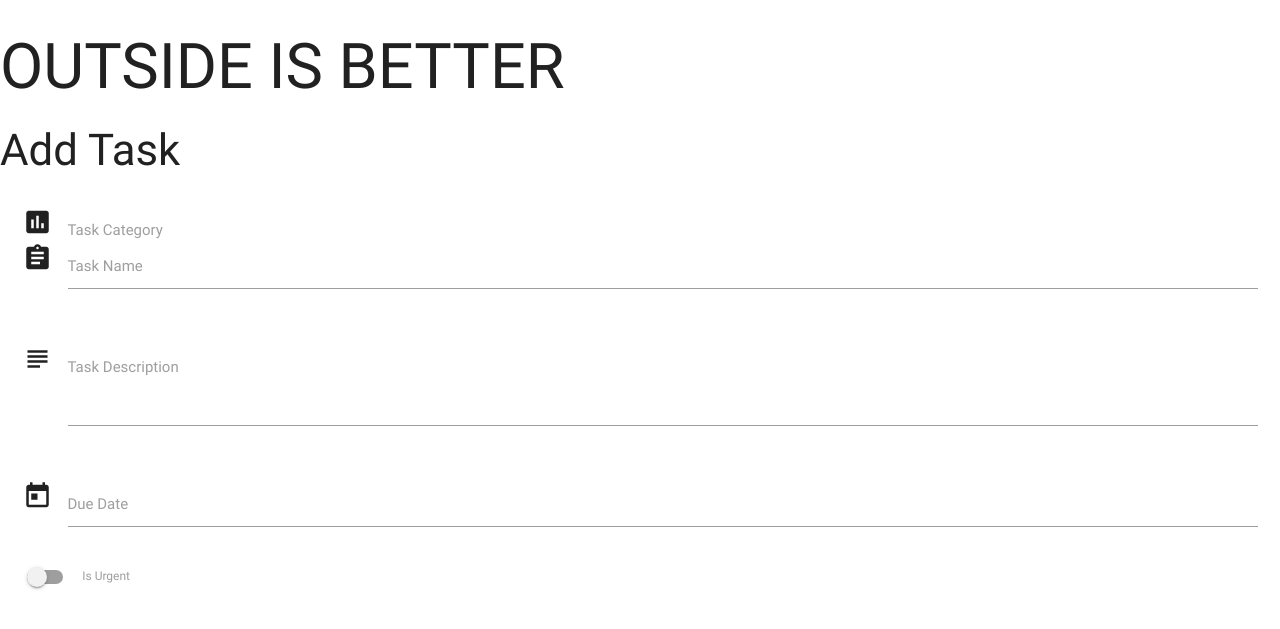
After one commit to S-Perring/Cremur, a Python web app: template templates/addtask.html in a window 1280 px wide. The commit adds this page. Shown: the top 629 px of the page. Run offline with Jinja, Linux system fonts and the light colour scheme; the template is opened without the code that fills it, so the values that code supplies are empty; some libraries are stand-ins or nearby versions.

Commit message:
Add task function

```diff
--- /dev/null
+++ b/templates/addtask.html
@@ -0,0 +1,50 @@
+{% extends 'base.html' %} {% block content %}
+<h3>Add Task</h3>
+<div class="row">
+    <form action="" method="POST" class="col s12">
+        <div class="row">
+            <div class="row">
+                <div class="input-field col s12">
+                    <i class="material-icons prefix">poll</i>
+                    <select id="category" name="category_name">
+                  <option value="" disabled selected>Choose Category</option>
+                  {% for cat in categories %}
+                      <option value="{{cat.category_name}}">{{cat.category_name}}</option>
+                  {% endfor %}
+                </select>
+                    <label>Task Category</label>
+                </div>
+            </div>
+            <div class="input-field col s12">
+                <i class="material-icons prefix">assignment</i>
+                <input id="task_name" name="task_name" type="text">
+                <label for="icon_prefix">Task Name</label>
+            </div>
+        </div>
+        <div class="row">
+            <div class="input-field col s12">
+                <i class="material-icons prefix">subject</i>
+                <textarea name="task_description" id="task_description" class="materialize-textarea"></textarea>
+                <label for="icon_telephone">Task Description</label>
+            </div>
+        </div>
+        <div class="row">
+            <div class="input-field col s12">
+                <i class="material-icons prefix">today</i>
+                <input id="due_date" name="due_date" type="text" class="datepicker">
+                <label for="icon_prefix">Due Date</label>
+            </div>
+        </div>
+        <div class="row">
+            <div class="switch">
+                <label>
+                  <input id="is_urgent" name="is_urgent" type="checkbox">
+                  <span class="lever"></span>
+                  Is Urgent
+                </label>
+            </div>
+        </div>
+    </form>
+</div>
+
+{% endblock %}
--- a/templates/base.html
+++ b/templates/base.html
@@ -9,7 +9,7 @@
 <h1>OUTSIDE IS BETTER</h1>
 {% block content %}
 
-{% endblock %}
+{% endblock content %}
     <script src="https://cdnjs.cloudflare.com/ajax/libs/jquery/3.2.1/jquery.min.js"></script>
     <script src="https://cdnjs.cloudflare.com/ajax/libs/materialize/0.100.2/js/materialize.min.js"></script>
     <script type="text/javascript">
```
